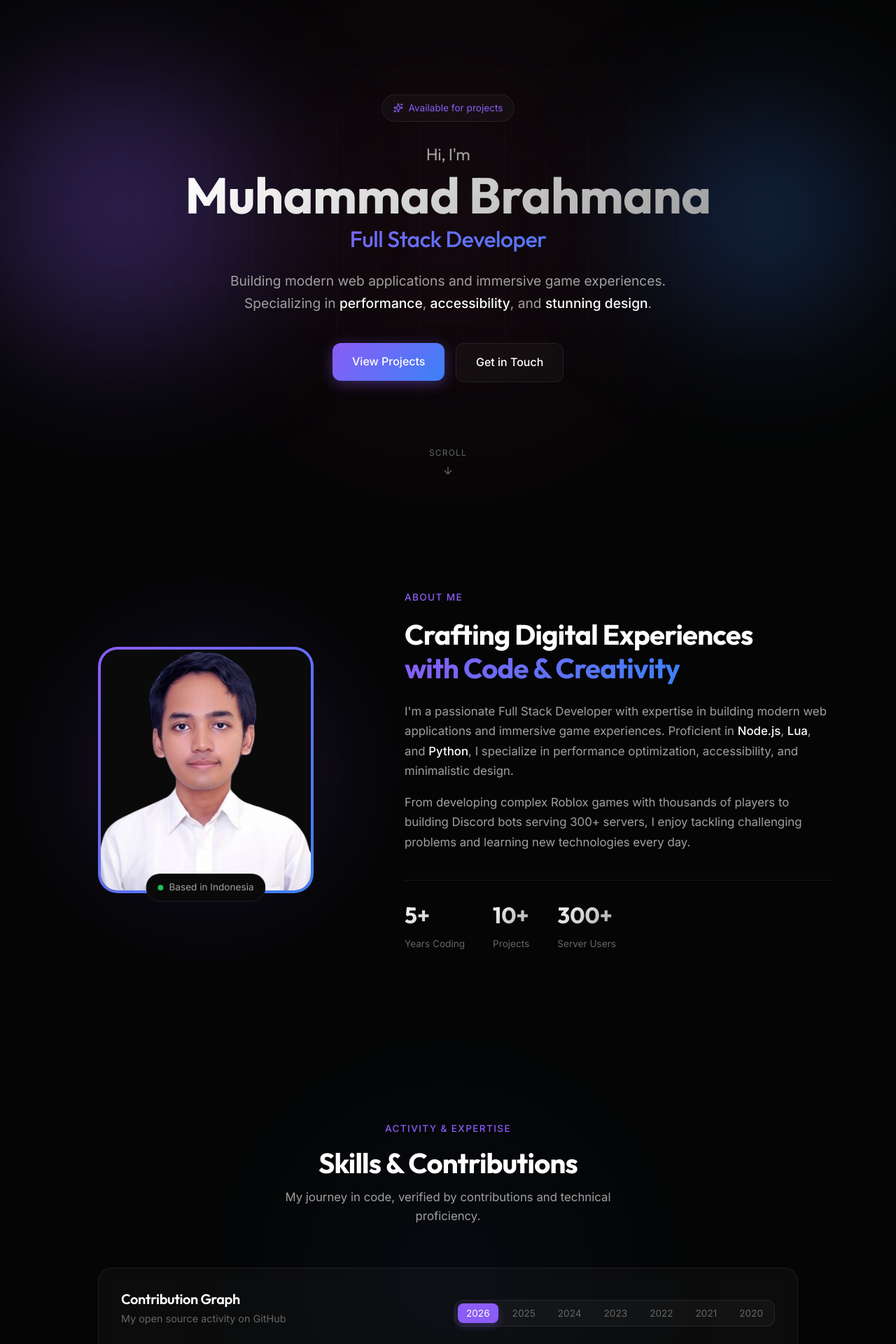
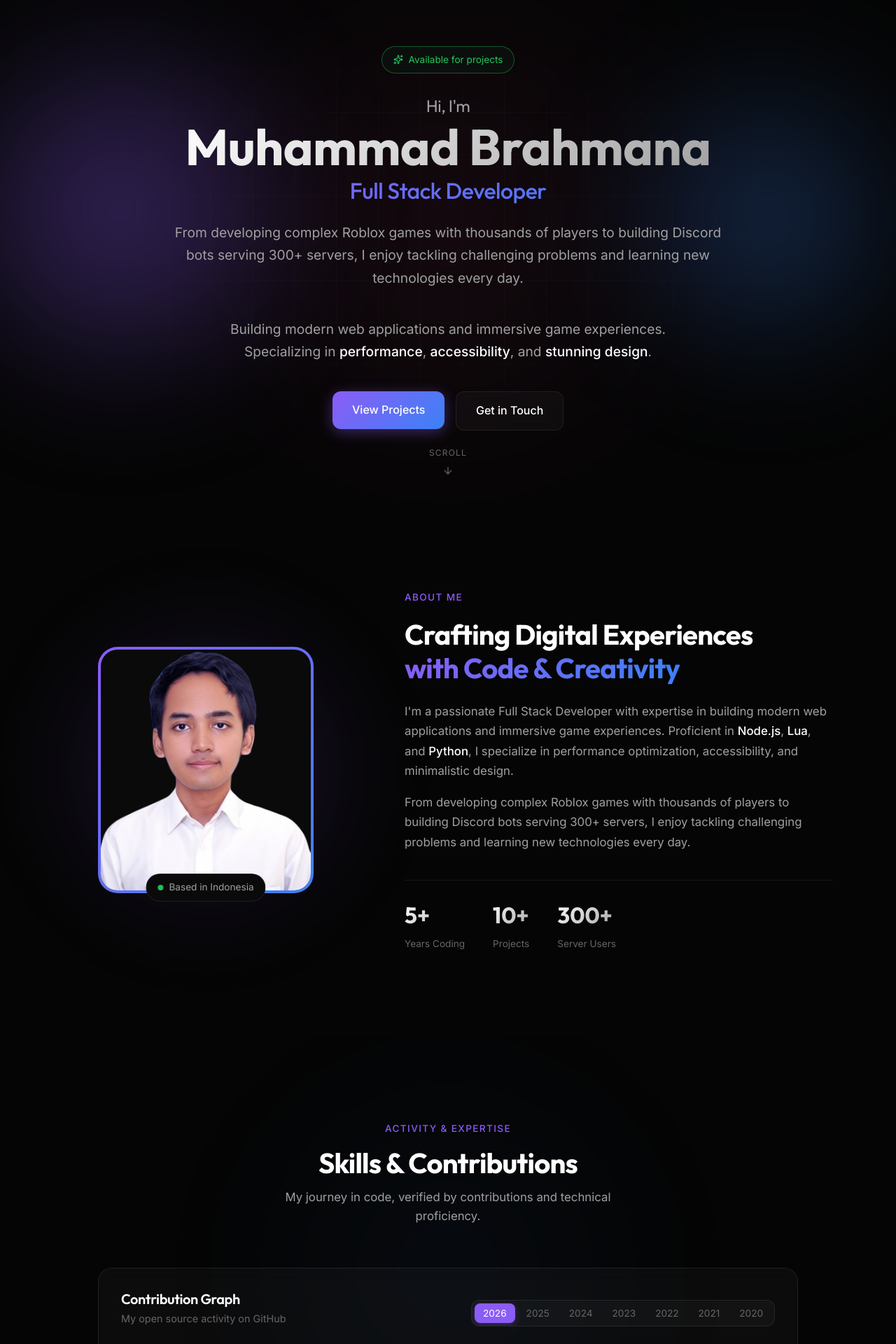
Before and after one commit to Fastering18/fastering18.github.io, a Next.js app: page / in a window 1280 px wide. Shown: the part 80-2000 px from the top of the page at 70% size. Built offline with nearby package versions, Linux system fonts and the light colour scheme; no server answers; the database is empty.

Commit message:
chore: remove github prefetch flashing & update production domain

```diff
--- a/src/components/GithubTracker.module.css
+++ b/src/components/GithubTracker.module.css
@@ -25,11 +25,18 @@
 
 .yearSelector {
     display: flex;
-    gap: 8px;
+    gap: 4px;
     background: rgba(255, 255, 255, 0.03);
     padding: 4px;
     border-radius: 12px;
     border: 1px solid var(--border-glass);
+    overflow-x: auto;
+    max-width: 100%;
+    scrollbar-width: none;
+}
+
+.yearSelector::-webkit-scrollbar {
+    display: none;
 }
 
 .yearBtn {
@@ -80,6 +87,22 @@
 
 @media (max-width: 768px) {
     .container {
-        padding: 20px;
+        padding: 20px 16px;
+    }
+
+    .header {
+        flex-direction: column;
+        align-items: flex-start;
+        gap: 16px;
+    }
+
+    .yearSelector {
+        width: 100%;
+        padding: 6px;
+    }
+
+    .calendarWrapper {
+        justify-content: flex-start;
+        mask-image: linear-gradient(to right, black 85%, transparent 100%);
     }
 }
--- a/src/components/Navigation.module.css
+++ b/src/components/Navigation.module.css
@@ -107,5 +107,9 @@
 
     .mobileMenu {
         display: flex;
+        background: #0a0a0a;
+        /* Solid background for mobile menu */
+        border-bottom: 1px solid var(--border-glass);
+        padding-bottom: 24px;
     }
 }
--- a/src/sections/About.module.css
+++ b/src/sections/About.module.css
@@ -163,6 +163,10 @@
     .stats {
         justify-content: center;
     }
+
+    .secondaryBio {
+        display: none;
+    }
 }
 
 @media (max-width: 480px) {
--- a/src/sections/About.tsx
+++ b/src/sections/About.tsx
@@ -69,7 +69,7 @@ export default function About() {
                     </AnimatedSection>
 
                     <AnimatedSection delay={0.4}>
-                        <p className={styles.description}>
+                        <p className={`${styles.description} ${styles.secondaryBio}`}>
                             From developing complex Roblox games with thousands of players to building
                             Discord bots serving 300+ servers, I enjoy tackling challenging problems
                             and learning new technologies every day.
--- a/src/sections/Hero.module.css
+++ b/src/sections/Hero.module.css
@@ -85,6 +85,17 @@
     font-size: 0.85rem;
     color: var(--accent-purple);
     margin-bottom: 32px;
+    transition: all var(--transition-normal);
+}
+
+.available {
+    border-color: rgba(34, 197, 94, 0.4);
+    color: #22c55e;
+    background: rgba(34, 197, 94, 0.05);
+}
+
+.available svg {
+    color: #22c55e;
 }
 
 .title {
--- a/src/sections/Hero.tsx
+++ b/src/sections/Hero.tsx
@@ -3,6 +3,7 @@
 import { motion } from "framer-motion";
 import { ArrowDown, Sparkles } from "lucide-react";
 import MagneticButton from "@/components/MagneticButton";
+import AnimatedSection from "@/components/AnimatedSection";
 import styles from "./Hero.module.css";
 
 export default function Hero() {
@@ -17,7 +18,7 @@ export default function Hero() {
 
             <div className={styles.content}>
                 <motion.div
-                    className={styles.badge}
+                    className={`${styles.badge} ${styles.available}`}
                     initial={{ opacity: 0, y: 20 }}
                     animate={{ opacity: 1, y: 0 }}
                     transition={{ duration: 0.5, delay: 0.2 }}
@@ -36,6 +37,14 @@ export default function Hero() {
                     <span className={styles.name}>Muhammad Brahmana</span>
                     <span className={styles.role}>Full Stack Developer</span>
                 </motion.h1>
+
+                <AnimatedSection delay={0.4}>
+                    <p className={`${styles.description} ${styles.secondaryBio}`}>
+                        From developing complex Roblox games with thousands of players to building
+                        Discord bots serving 300+ servers, I enjoy tackling challenging problems
+                        and learning new technologies every day.
+                    </p>
+                </AnimatedSection>
 
                 <motion.p
                     className={styles.description}
```
